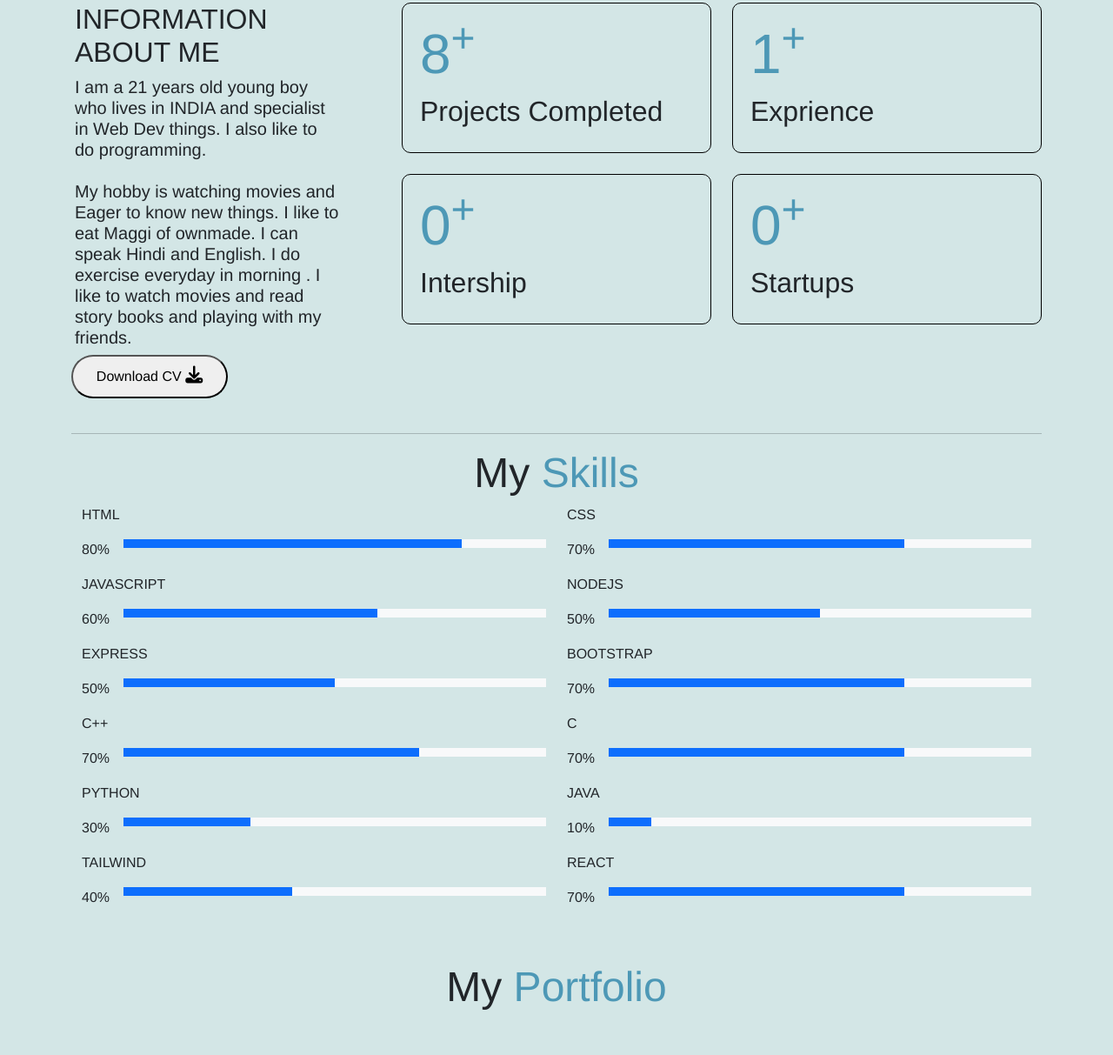
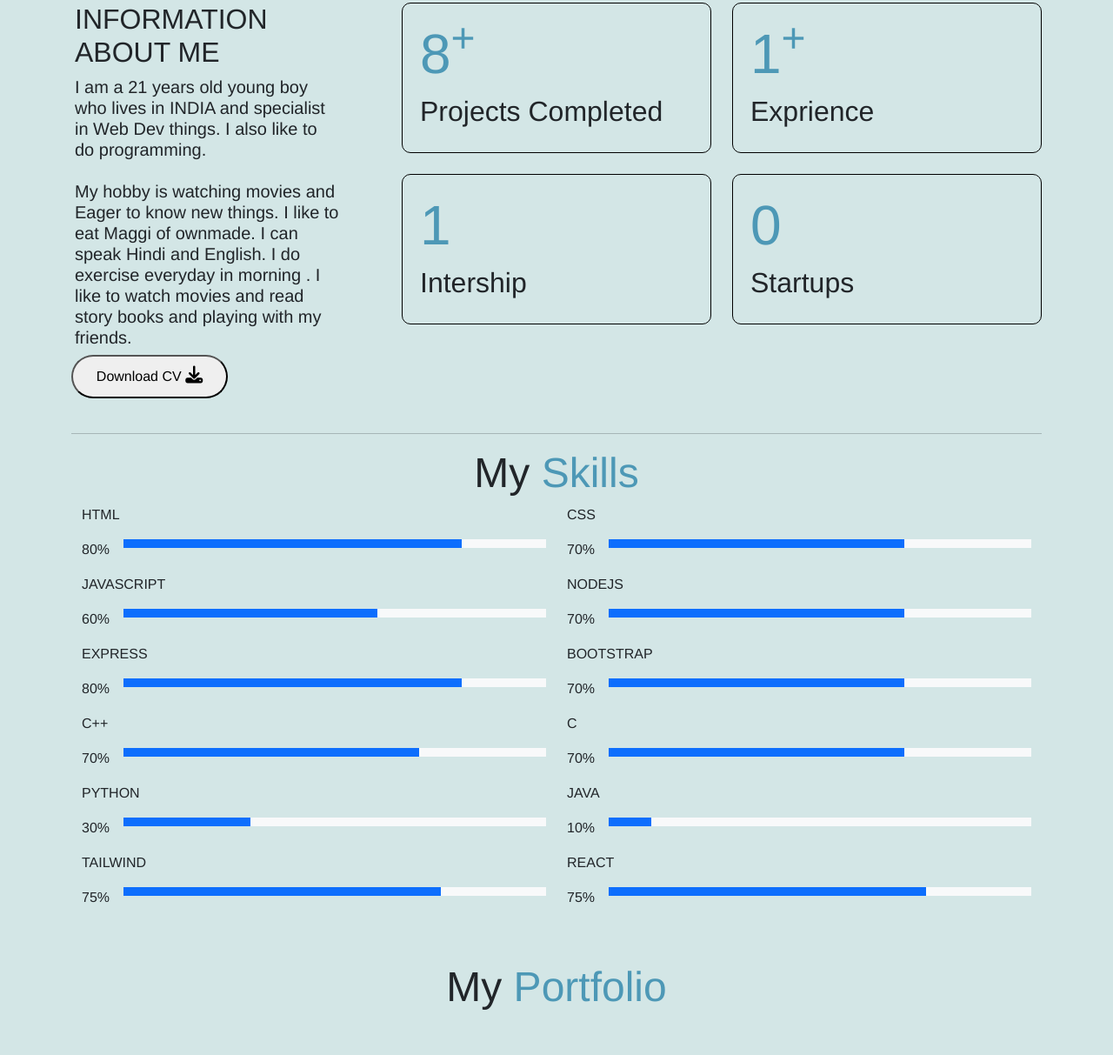
Before and after one commit to sangam-verma9/portfolio, a plain HTML site: page index.html in a window 1280 px wide. Shown: the part 861-2074 px from the top of the page at 87% size. Drawn offline with nearby package versions, Linux system fonts and the light colour scheme.

Commit message:
oct 2023

```diff
--- a/index.html
+++ b/index.html
@@ -98,13 +98,13 @@
                         </div>
                         <div class="col-md-6 col-sm-12 mb-4">
                             <div class="cardabout">
-                                <h1 class="cardheading">0<sup>+</sup></h1>
+                                <h1 class="cardheading">1<sup></sup></h1>
                                 <h2>Intership</h2>
                             </div>
                         </div>
                         <div class="col-md-6 col-sm-12 mb-4">
                             <div class="cardabout">
-                                <h1 class="cardheading">0<sup>+</sup></h1>
+                                <h1 class="cardheading">0<sup></sup></h1>
                                 <h2>Startups</h2>
                             </div>
                         </div>
@@ -166,18 +166,18 @@
                     <div class="col-md-6 col-sm-12">
                         <p>NODEJS</p>
                         <div class="d-flex">
-                            <p class="me-3">50%</p>
+                            <p class="me-3">70%</p>
                             <div class="container bg-light p-0" style="width: 100%; height: 10px;">
-                                <div class="container bg-primary m-0" style="width: 50%; height: 10px;"></div>
+                                <div class="container bg-primary m-0" style="width: 70%; height: 10px;"></div>
                             </div>
                         </div>
                     </div>
                     <div class="col-md-6 col-sm-12">
                         <p>EXPRESS</p>
                         <div class="d-flex">
-                            <p class="me-3">50%</p>
+                            <p class="me-3">80%</p>
                             <div class="container bg-light p-0" style="width: 100%; height: 10px;">
-                                <div class="container bg-primary m-0" style="width: 50%; height: 10px;"></div>
+                                <div class="container bg-primary m-0" style="width: 80%; height: 10px;"></div>
                             </div>
                         </div>
                     </div>
@@ -229,18 +229,18 @@
                     <div class="col-md-6 col-sm-12">
                         <p>TAILWIND</p>
                         <div class="d-flex">
-                            <p class="me-3">40%</p>
+                            <p class="me-3">75%</p>
                             <div class="container bg-light p-0" style="width: 100%; height: 10px;">
-                                <div class="container bg-primary m-0" style="width: 40%; height: 10px;"></div>
+                                <div class="container bg-primary m-0" style="width: 75%; height: 10px;"></div>
                             </div>
                         </div>
                     </div>
                     <div class="col-md-6 col-sm-12">
                         <p>REACT</p>
                         <div class="d-flex">
-                            <p class="me-3">70%</p>
+                            <p class="me-3">75%</p>
                             <div class="container bg-light p-0" style="width: 100%; height: 10px;">
-                                <div class="container bg-primary m-0" style="width: 70%; height: 10px;"></div>
+                                <div class="container bg-primary m-0" style="width: 75%; height: 10px;"></div>
                             </div>
                         </div>
                     </div>
@@ -418,25 +418,25 @@
                         </div>
                     </div>
                 </div>
-                <!-- <div class="col-md-4 col-sm-6 mb-4 d-flex justify-content-center">
+                <div class="col-md-4 col-sm-6 mb-4 d-flex justify-content-center">
                     <div class="pcard" style="width: 300px; height: 200px; border: 1px solid black; overflow: hidden;">
-                        <img src="pimg1.png" class="img-fluid" alt="img1">
+                        <img src="pimg9.png" class="img-fluid" alt="img1">
                         <div class="overlay">
-                            <h3 class="text-center" style="color: white; margin: 10px 0px;">.....</h3>
+                            <h3 class="text-center" style="color: white; margin: 10px 0px;">Digital Clock</h3>
                             <div class="d-flex text-center" style="background-color: rgb(133, 206, 235) ;">
                                 <div style="margin: auto;">
                                     <a href="https://github.com/sangam-verma9?tab=repositories" target="_blank"
                                         class="icon" title="code" style="text-decoration: none;">
                                         <i class="fa-brands fa-github"></i>
                                     </a>
-                                    <a href="#" class="icon" title="run" target="_blank">
+                                    <a href="https://digitalclocksangam.netlify.app/" class="icon" title="run" target="_blank">
                                         <i class="fa-solid fa-play"></i>
                                     </a>
                                 </div>
                             </div>
                         </div>
                     </div>
-                </div> -->
+                </div>
 
 
     <!-- contact -->
```
Also changed, not shown: pimg9.png (added).
